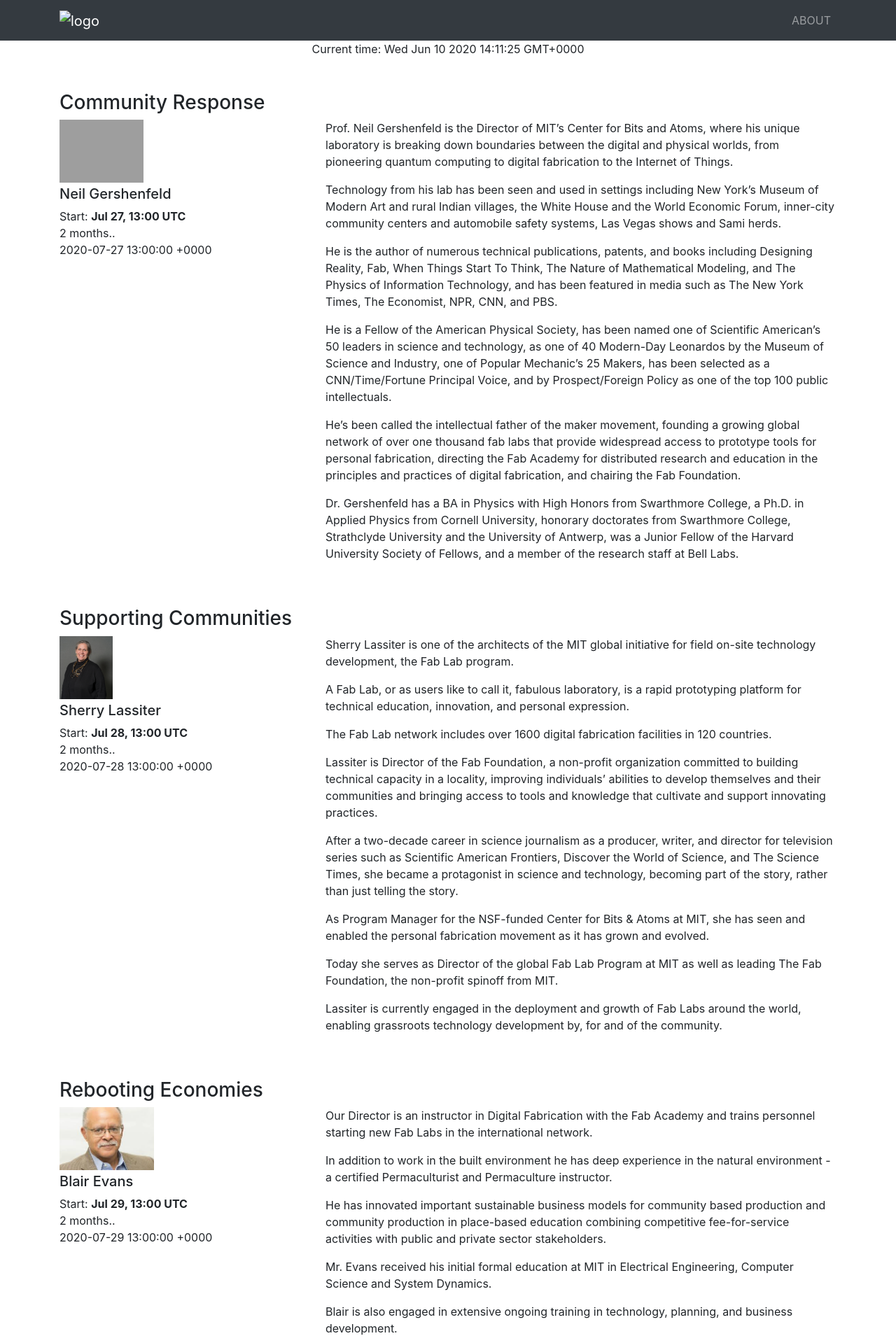
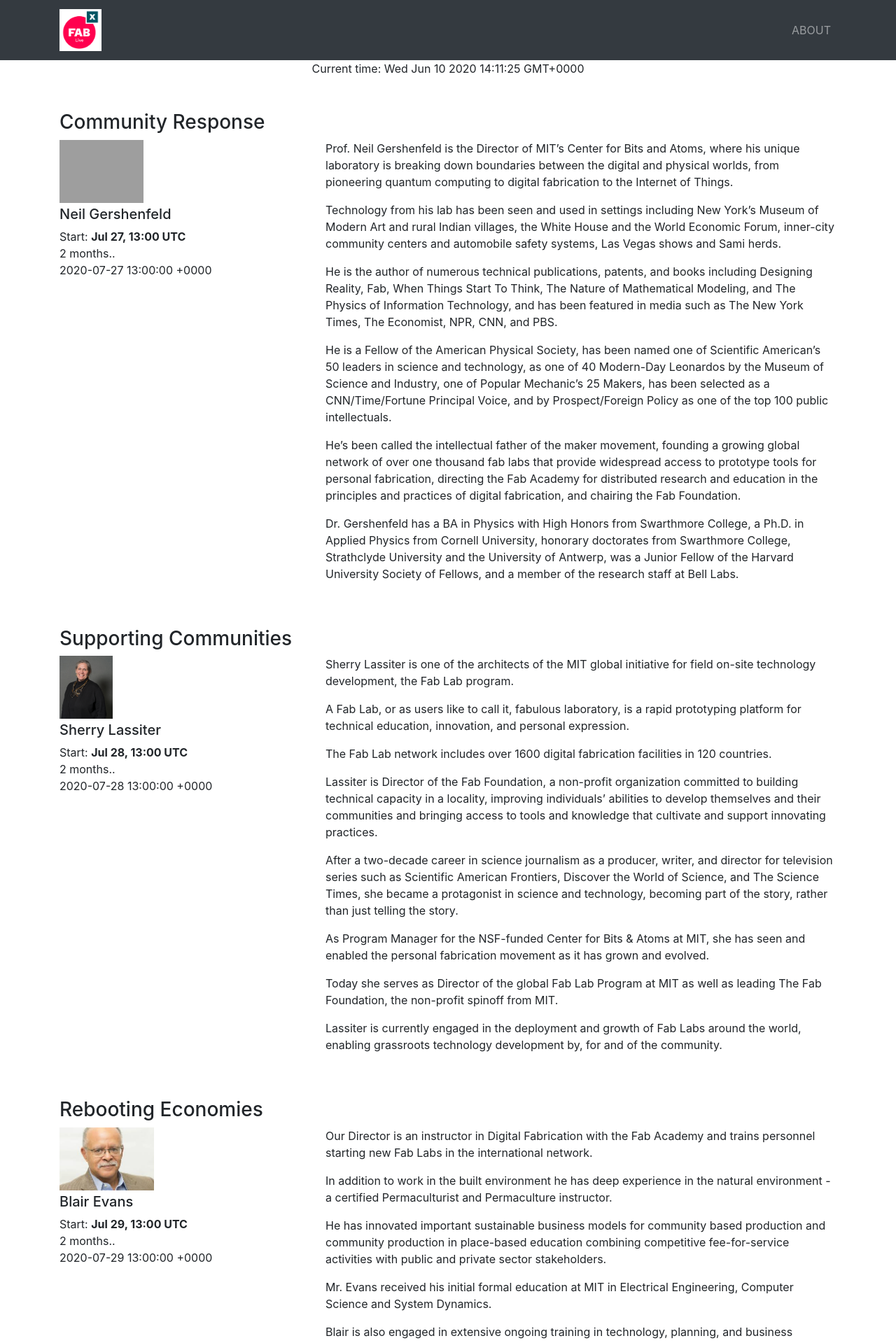
Before and after one commit to fabfoundation/fabxlive2020, a Jekyll site: the page built from index.html, in a window 1280 px wide. Shown: the top 1919 px of the page at 70% size. Built offline with Jekyll 4.4.1, drawn with Linux system fonts in a browser that asks for light colours; nearby versions of some CDN libraries.

Commit message:
Add logo

```diff
--- a/_includes/nav.html
+++ b/_includes/nav.html
@@ -3,8 +3,8 @@
 
 <nav class="navbar navbar-expand-sm navbar-dark bg-dark ">
   <div class="container">
-    <a class="navbar-brand" rel="author" href="{{ "/" | relative_url }}">
-      <img src="assets/logo.png" alt="logo" width="60px"/>
+    <a class="navbar-brand" rel="author" href="{{ '/' | relative_url }}">
+      <img src="{{ 'assets/logo.png' | relative_url }}" alt="logo" width="60px"/>
     </a>
 
     <button class="navbar-toggler" type="button" data-toggle="collapse" data-target="#navbarSupportedContent" aria-controls="navbarSupportedContent" aria-expanded="false" aria-label="Toggle navigation">
```
Also changed, not shown: assets/logo.png (added).
